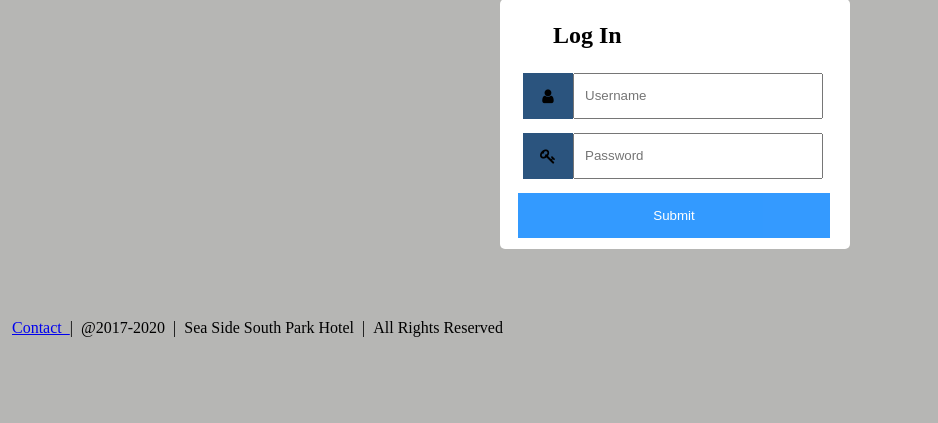
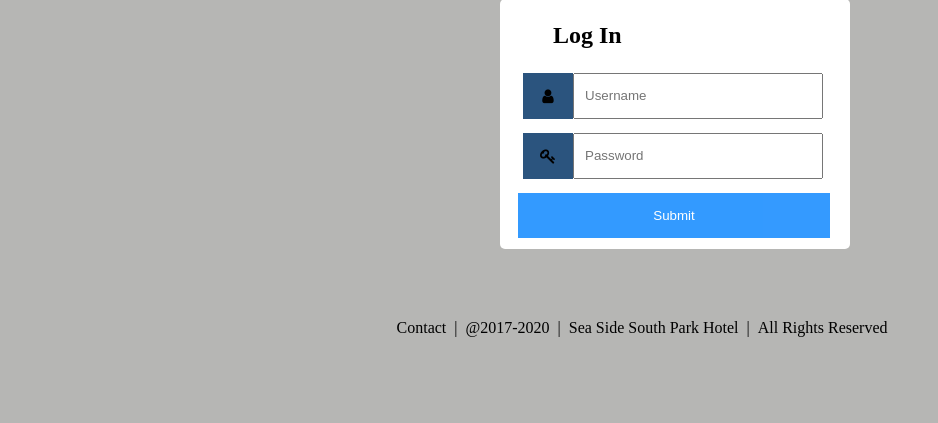
Before and after one commit to hnsemage/Final-Assignment-Web, a PHP site: page /loginIN.html in a window 1280 px wide. Shown: the part 150-573 px from the top of the page, without its empty margins (0-938 px from the left). Run offline with PHP 8.4, Linux system fonts and the light colour scheme.

Commit message:
Update login-in.css
style the footer

```diff
--- a/login-in.css
+++ b/login-in.css
@@ -58,23 +58,38 @@ input[type=button]:hover
 .btn:hover {
   opacity: 1;
 }
+.footer {
+   position: static;
+   left: 0;
+   bottom: 0;
+   width: 100%;
+   background-color: transparent;
+   color:black;
+   text-align: center;
 
+}
+.link2{
+  text-decoration: none;
+  color: black;
+}
 @media screen and (max-width: 900px) {
   .container{
   margin-left:300px;
    margin-top:20px;
   }
+}
 
-}
 @media screen and (max-width: 700px) {
   .container{
   margin-left:20px;
    margin-top:20px;
   }
   }
+
   @media screen and (max-width: 320px) {
   .container{
   margin-left:4px;
    margin-top:20px;
   }
+
   }
```
